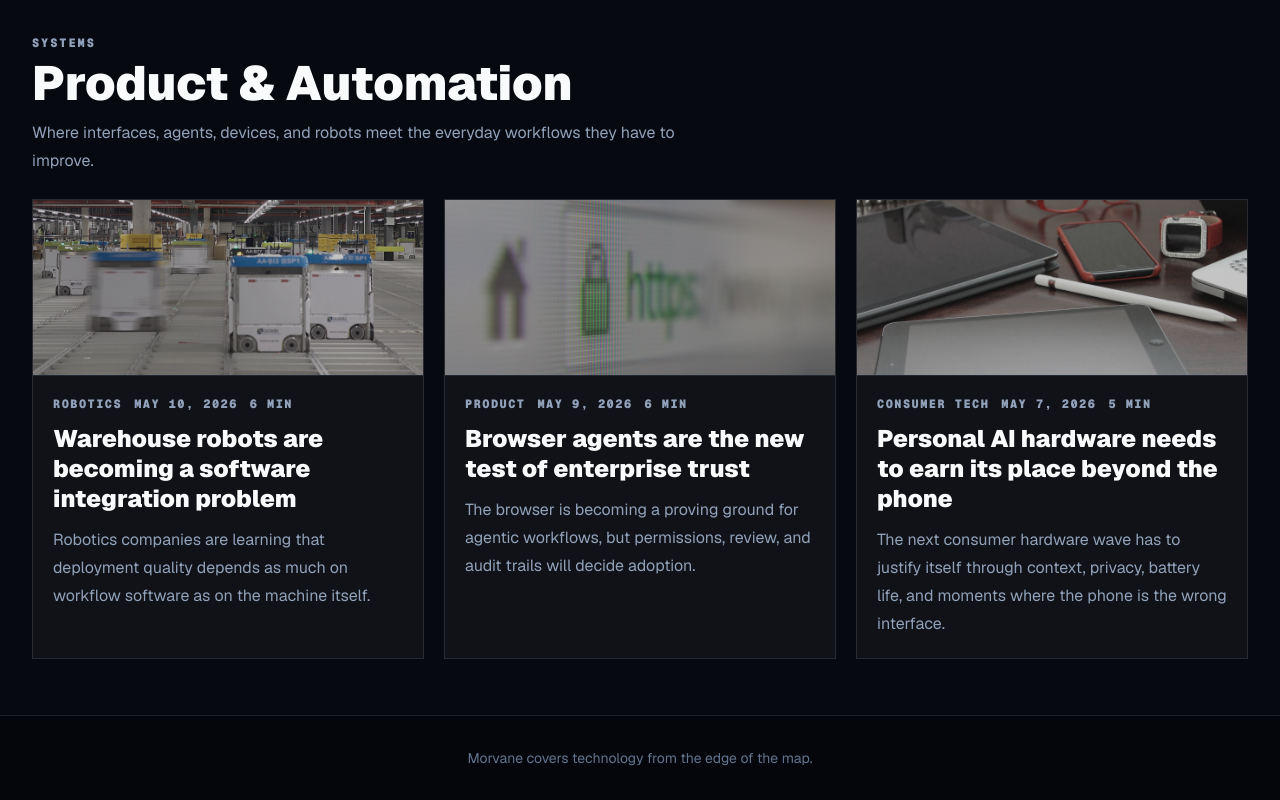
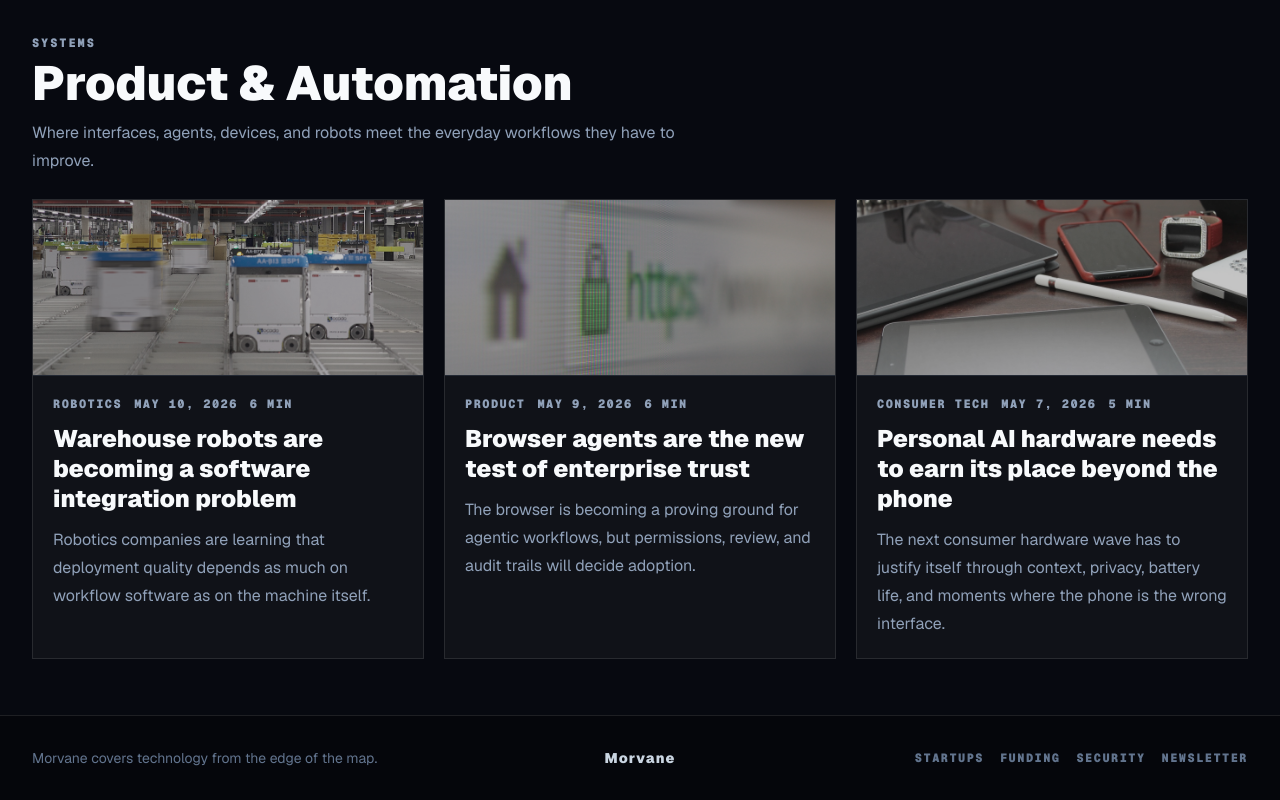
Before and after one commit to farzeenilyaszargar/Morvane, a Next.js app: page / in a window 1280 px wide. Shown: the part 3121-3921 px from the top of the page. Built offline with nearby package versions, Linux system fonts and the light colour scheme.

Commit message:
Add shared site footer

```diff
--- a/app/articles/[slug]/page.tsx
+++ b/app/articles/[slug]/page.tsx
@@ -2,6 +2,7 @@ import type { Metadata } from "next";
 import Link from "next/link";
 import Image from "next/image";
 import { notFound } from "next/navigation";
+import { SiteFooter } from "@/components/site-footer";
 import { SiteHeader } from "@/components/site-header";
 import { articles, getArticleBySlug, getRelatedArticles } from "@/lib/articles";
 
@@ -215,6 +216,8 @@ export default async function ArticlePage({ params }: ArticlePageProps) {
             </aside>
           </div>
         </article>
+
+        <SiteFooter />
       </div>
     </main>
   );
--- a/app/page.tsx
+++ b/app/page.tsx
@@ -1,5 +1,6 @@
 import Link from "next/link";
 import Image from "next/image";
+import { SiteFooter } from "@/components/site-footer";
 import { SiteHeader } from "@/components/site-header";
 import { articles, featuredArticles } from "@/lib/articles";
 
@@ -370,11 +371,7 @@ export default function Home() {
           </div>
         </section>
 
-        <footer className="border-t border-white/10 bg-black/30">
-          <div className="mx-auto flex max-w-7xl justify-center px-5 py-8 text-center text-sm text-slate-500 sm:px-8">
-            <p>Morvane covers technology from the edge of the map.</p>
-          </div>
-        </footer>
+        <SiteFooter />
       </div>
     </main>
   );
--- /dev/null
+++ b/components/site-footer.tsx
@@ -0,0 +1,34 @@
+import Link from "next/link";
+
+const footerLinks = [
+  { label: "Startups", href: "/#startups" },
+  { label: "Funding", href: "/#funding" },
+  { label: "Security", href: "/#security" },
+  { label: "Newsletter", href: "/#newsletter" },
+];
+
+export function SiteFooter() {
+  return (
+    <footer className="border-t border-white/10 bg-black/30">
+      <div className="mx-auto grid max-w-7xl gap-5 px-5 py-8 text-center text-sm text-slate-500 sm:px-8 lg:grid-cols-[1fr_auto_1fr] lg:items-center">
+        <p className="lg:text-left">Morvane covers technology from the edge of the map.</p>
+        <Link
+          href="/"
+          className="font-black tracking-[0.08em] text-slate-300 transition hover:text-white"
+        >
+          Morvane
+        </Link>
+        <nav
+          aria-label="Footer"
+          className="flex flex-wrap justify-center gap-x-4 gap-y-2 font-mono text-xs font-black uppercase tracking-[0.12em] lg:justify-end"
+        >
+          {footerLinks.map((link) => (
+            <Link key={link.href} href={link.href} className="transition hover:text-slate-200">
+              {link.label}
+            </Link>
+          ))}
+        </nav>
+      </div>
+    </footer>
+  );
+}
```
